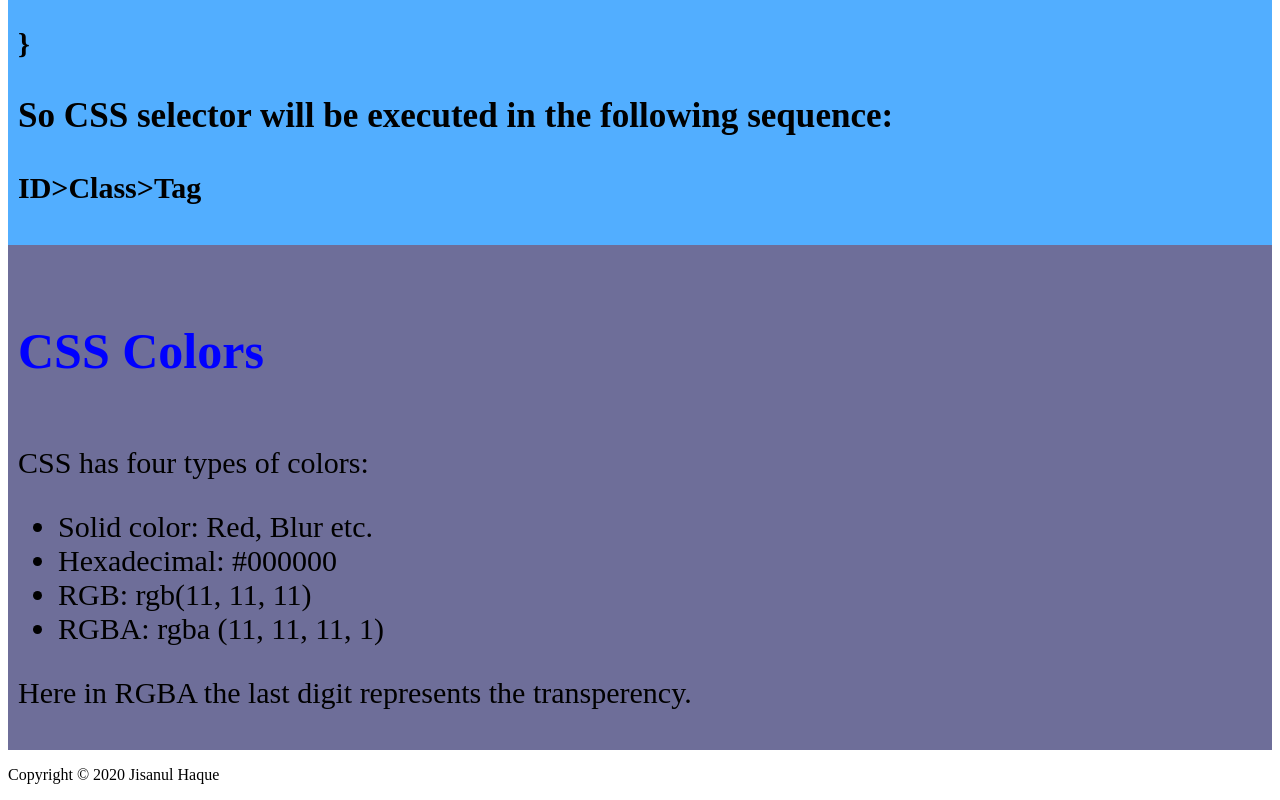
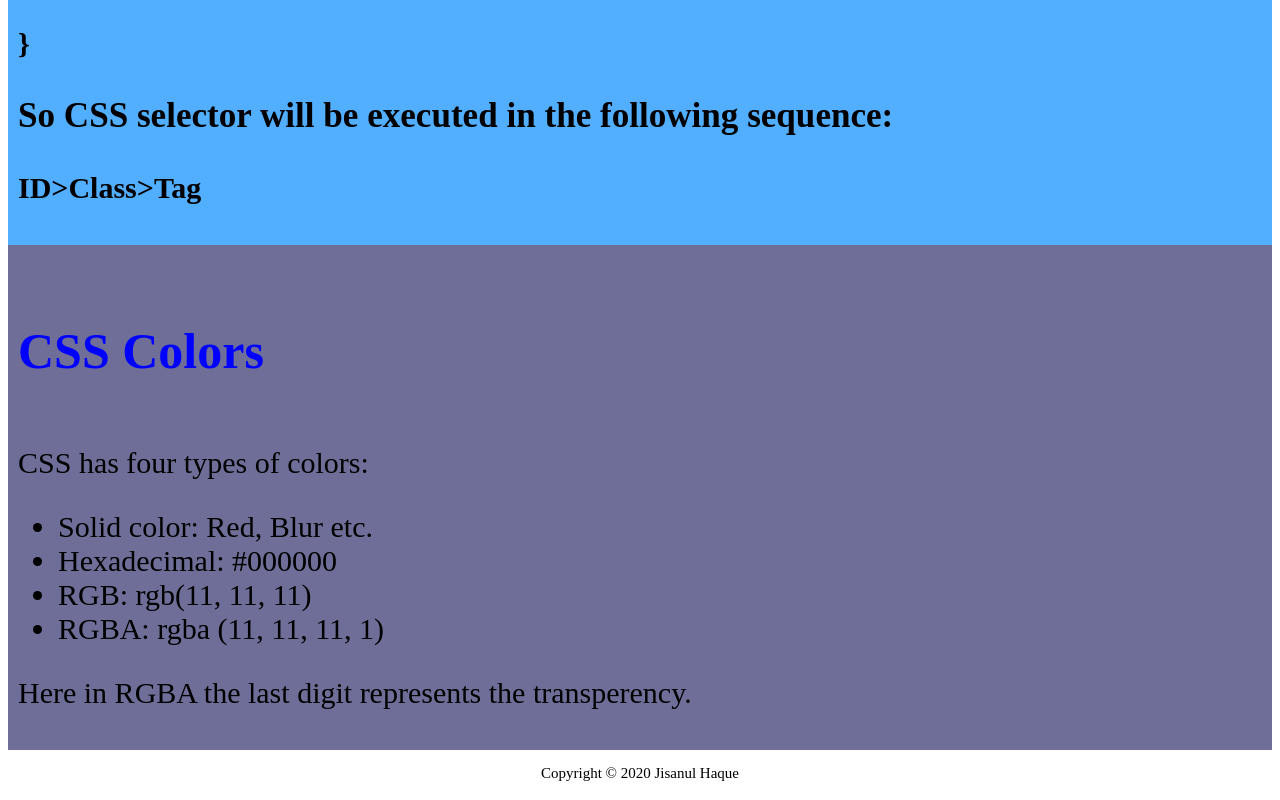
Before and after one commit to jisanulhaque/Assignment-08, a plain HTML site: page index.html in a window 1280 px wide. Shown: the part 2190-2990 px from the top of the page. Drawn offline with Linux system fonts and the light colour scheme.

Commit message:
Copy right added

```diff
--- a/css/style.css
+++ b/css/style.css
@@ -59,3 +59,10 @@ h4{
 	padding: 10px;
 
 }
+
+
+footer{
+	text-align: center;
+	font-size:15px;
+	color: black;
+}
```
